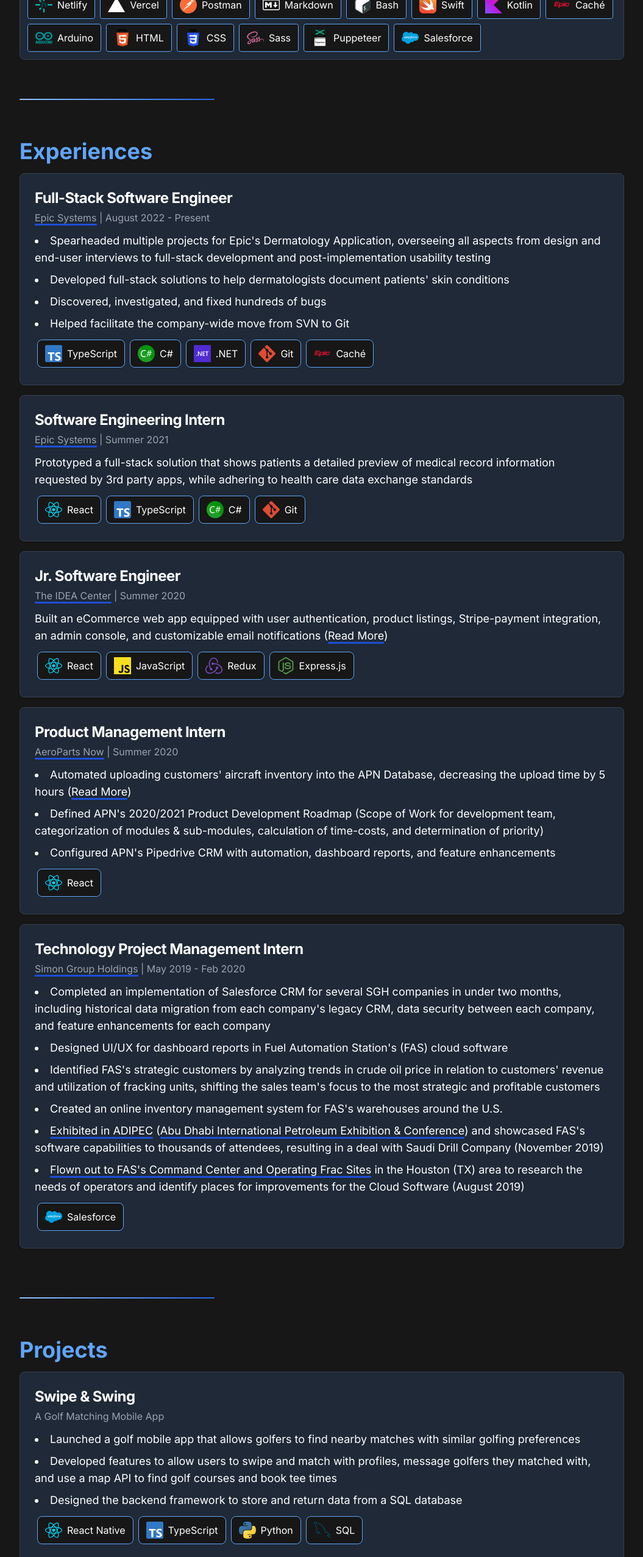
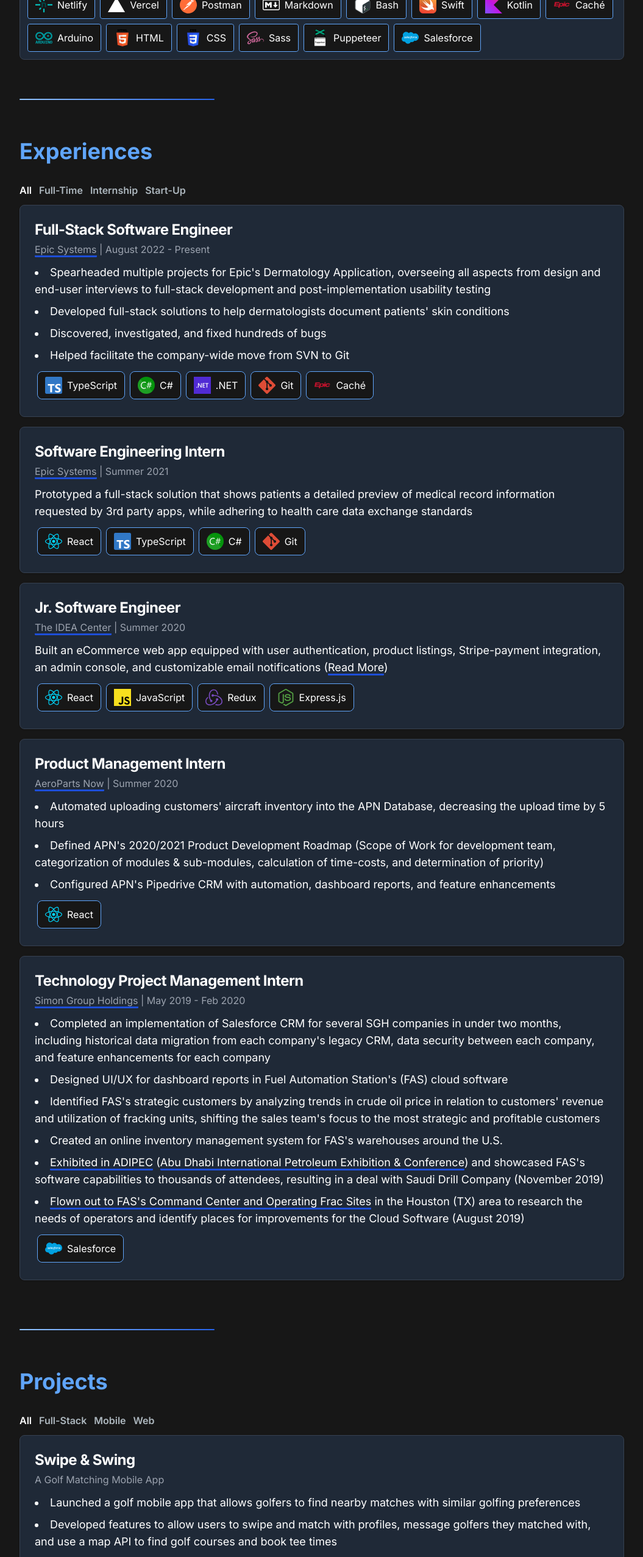
Before and after one commit to jaeyoungchang5/portfolio, a Next.js app: page / in a window 1280 px wide. Shown: the part 1304-3858 px from the top of the page at 61% size, without its empty margins (112-1167 px from the left). Built offline with nearby package versions, Linux system fonts and the light colour scheme.

Commit message:
add tab filtering for all sections

```diff
--- a/src/app/components/ExperiencesSection.tsx
+++ b/src/app/components/ExperiencesSection.tsx
@@ -1,17 +1,41 @@
-import React from 'react'
+'use client';
+import React, { useState, useTransition } from 'react'
 import Card from './Card';
 import { experiences } from '../content';
+import { ExpType, ITabProps } from '../types';
+import Tabs from './Tabs';
 
 
 const ExperiencesSection = () => {
+    const [tab, setTab] = useState(ExpType.All);
+    const [isPending, startTransition] = useTransition();
+    const tabs: ITabProps[] = [
+        { tab: ExpType.All, text: 'All' },
+        { tab: ExpType.FullTime, text: 'Full-Time' },
+        { tab: ExpType.Internship, text: 'Internship' },
+        { tab: ExpType.StartUp, text: 'Start-Up' },
+    ];
+
+    const handleTabChange = (skillType: ExpType) => {
+        startTransition(() => {
+            setTab(skillType);
+        });
+    };
+
     return (
         <section className='' id='experiences'>
             <div className="place-self-center text-slate-200 text-left justify-self-start">
                 <h2 className="text-4xl font-bold text-blue-400 mb-4">
                     Experiences
                 </h2>
+
+                <div className="justify-start mt-8 flex flex-row">
+                    <Tabs tabs={tabs} currentTab={tab} updateTabCallback={handleTabChange} />
+                </div>
+
                 <div className='flex flex-col'>
                     {experiences.map((experience, index) => {
+                        if (tab === ExpType.All || experience.type.includes(tab))
                             return (
                                 <Card
                                     key={index}
--- a/src/app/components/ProjectsSection.tsx
+++ b/src/app/components/ProjectsSection.tsx
@@ -1,16 +1,40 @@
-import React from 'react'
+'use client';
+import React, { useState, useTransition } from 'react'
 import Card from './Card';
 import { projects } from '../content';
+import { ITabProps, PrjType } from '../types';
+import Tabs from './Tabs';
 
 const ProjectsSection = () => {
+    const [tab, setTab] = useState(PrjType.All);
+    const [isPending, startTransition] = useTransition();
+    const tabs: ITabProps[] = [
+        { tab: PrjType.All, text: 'All' },
+        { tab: PrjType.FullStack, text: 'Full-Stack' },
+        { tab: PrjType.Mobile, text: 'Mobile' },
+        { tab: PrjType.Web, text: 'Web' },
+    ];
+
+    const handleTabChange = (skillType: PrjType) => {
+        startTransition(() => {
+            setTab(skillType);
+        });
+    };
+
 	return (
 		<section className='' id='projects'>
             <div className="place-self-center text-slate-200 text-left justify-self-start">
                 <h2 className="text-4xl font-bold text-blue-400 mb-4">
                     Projects
                 </h2>
+
+				<div className="justify-start mt-8 flex flex-row">
+					<Tabs tabs={tabs} currentTab={tab} updateTabCallback={handleTabChange} />
+				</div>
+
 				<div className='flex flex-col'>
 					{projects.map((project, index) => {
+						if (tab === PrjType.All || project.type.includes(tab))
 							return (
 								<Card
 									key={index}
--- a/src/app/components/SkillsSection.tsx
+++ b/src/app/components/SkillsSection.tsx
@@ -32,6 +32,7 @@
                 <div className="justify-start mt-8 flex flex-row">
                     <Tabs tabs={tabs} currentTab={tab} updateTabCallback={handleTabChange} />
                 </div>
+
                 <div className='justify-center lg:justify-start flex flex-row flex-wrap bg-gray-800 border border-gray-700 rounded-lg p-2'>
                     {skills.map((skill, index) => {
                         if (tab === SkillType.All || skill.skillType.includes(tab)) {
--- a/src/app/content.ts
+++ b/src/app/content.ts
@@ -1,4 +1,4 @@
-import { IButtonProps, ICardProps, SkillType } from "./types";
+import { ExpType, IButtonProps, ICardProps, PrjType, SkillType } from "./types";
 
 export const links: Array<IButtonProps> = [
     { link: "mailto:jaeyoungchang5@gmail.com", icon: 'Mail' },
@@ -7,7 +7,7 @@
     { text: 'Resume', link: '/files/resume.pdf', icon: 'Download', target: '_blank' }
 ];
 
-type Skills = IButtonProps & { skillType: number[] }
+type Skills = IButtonProps & { skillType: SkillType[] }
 
 export const skills: Array<Skills> = [
     { icon: 'TypeScript', skillType: [ SkillType.Languages, SkillType.Web, SkillType.Mobile ] },
@@ -47,7 +47,9 @@
     { icon: 'Salesforce', skillType: [ SkillType.Tools ] },
 ];
 
-export const experiences: ICardProps[] = [
+type Exps = ICardProps & { type: ExpType[] }
+
+export const experiences: Exps[] = [
     {
         title: 'Full-Stack Software Engineer',
         subtitle: '<a href="https://www.epic.com/" target="_blank" class="funderline">Epic Systems</a> | August 2022 - Present',
@@ -57,7 +59,8 @@
             'Discovered, investigated, and fixed hundreds of bugs',
             'Helped facilitate the company-wide move from SVN to Git',
         ],
-        technologies: ['TypeScript', 'CSharp', 'Dotnet', 'Git', 'Cache']
+        technologies: ['TypeScript', 'CSharp', 'Dotnet', 'Git', 'Cache'],
+        type: [ ExpType.FullTime ]
     },
     {
         title: 'Software Engineering Intern',
@@ -65,7 +68,8 @@
         bulletPoints: [
             'Prototyped a full-stack solution that shows patients a detailed preview of medical record information requested by 3rd party apps, while adhering to health care data exchange standards',
         ],
-        technologies: ['React', 'TypeScript', 'CSharp', 'Git']
+        technologies: ['React', 'TypeScript', 'CSharp', 'Git'],
+        type: [ ExpType.Internship ]
     },
     {
         title: 'Jr. Software Engineer',
@@ -73,17 +77,19 @@
         bulletPoints: [
             'Built an eCommerce web app equipped with user authentication, product listings, Stripe-payment integration, an admin console, and customizable email notifications (<a class="funderline" href="#idea-marketplace">Read More</a>)',
         ],
-        technologies: ['React', 'JavaScript', 'Redux', 'Express']
+        technologies: ['React', 'JavaScript', 'Redux', 'Express'],
+        type: [ ExpType.Internship, ExpType.StartUp ]
     },
     {
         title: 'Product Management Intern',
         subtitle: '<a class="funderline" href="https://aeropartsnow.com/" target="_blank">AeroParts Now</a> | Summer 2020',
         bulletPoints: [
-            'Automated uploading customers&apos; aircraft inventory into the APN Database, decreasing the upload time by 5 hours (<a class="funderline" href="#inventory-app">Read More</a>)',
+            'Automated uploading customers&apos; aircraft inventory into the APN Database, decreasing the upload time by 5 hours',
             'Defined APN&apos;s 2020/2021 Product Development Roadmap (Scope of Work for development team, categorization of modules & sub-modules, calculation of time-costs, and determination of priority)',
             'Configured APN&apos;s Pipedrive CRM with automation, dashboard reports, and feature enhancements',
         ],
-        technologies: ['React']
+        technologies: ['React'],
+        type: [ ExpType.Internship ]
     },
     {
         title: 'Technology Project Management Intern',
@@ -96,11 +102,14 @@
             '<a class="funderline" href="https://photos.app.goo.gl/osEqMRQajRicLNS5A" target="_blank">Exhibited in ADIPEC</a> (<a class="funderline" href="https://www.adipec.com/" target="_blank">Abu Dhabi International Petroleum Exhibition & Conference</a>) and showcased FAS&apos;s software capabilities to thousands of attendees, resulting in a deal with Saudi Drill Company (November 2019)',
             '<a class="funderline" href="https://photos.app.goo.gl/xUjRt96Y8C1HZKSFA" target="_blank">Flown out to FAS&apos;s Command Center and Operating Frac Sites</a> in the Houston (TX) area to research the needs of operators and identify places for improvements for the Cloud Software (August 2019)',
         ],
-        technologies: ['Salesforce']
+        technologies: ['Salesforce'],
+        type: [ ExpType.Internship ]
     }
 ];
 
-export const projects: ICardProps[] = [
+type Prjs = ICardProps & { type: PrjType[] }
+
+export const projects: Prjs[] = [
 	{
 		title: 'Swipe & Swing',
 		subtitle: 'A Golf Matching Mobile App',
@@ -109,7 +118,8 @@
 			'Developed features to allow users to swipe and match with profiles, message golfers they matched with, and use a map API to find golf courses and book tee times',
 			'Designed the backend framework to store and return data from a SQL database',
 		],
-		technologies: ['ReactNative', 'TypeScript', 'Python', 'SQL']
+		technologies: ['ReactNative', 'TypeScript', 'Python', 'SQL'],
+        type: [ PrjType.FullStack, PrjType.Mobile ]
 	},
 	{
 		title: 'Campus Wayzz',
@@ -119,7 +129,8 @@
 			'Led the development of the entire backend server with APIs, React middleware for the app, and the MongoDB database for all the mobile application&apos;s needs',
 			'Implemented a feature to allow users to create custom, shareable meetups (via link or app) with friends, from which users could see how far others were from their meetup destination via a map API',
 		],
-		technologies: ['ReactNative', 'TypeScript', 'Express', 'MongoDB']
+		technologies: ['ReactNative', 'TypeScript', 'Express', 'MongoDB'],
+        type: [ PrjType.FullStack, PrjType.Mobile ]
 	},
 	{
 		title: 'My Portfolio',
@@ -127,7 +138,8 @@
 		bulletPoints: [
 			'Deployed my own personal website created from scratch with Next.js, Tailwind CSS, and Vercel',
 		],
-		technologies: ['Next', 'React', 'TypeScript', 'Vercel', 'Tailwind']
+		technologies: ['Next', 'React', 'TypeScript', 'Vercel', 'Tailwind'],
+        type: [ PrjType.Web ]
 	},
 	{
 		title: 'Notre Dame Menu Text App',
@@ -137,7 +149,8 @@
 			'Users can securely login/signup and configure a detailed schedule for menu text notifications. Schedules can be made for each day of the week (Sunday - Saturday). For each day, the user will choose the meal (Breakfast, Lunch, Dinner), the dining hall (North Dining Hall or South Dining Hall), and the notification time.',
 			'Admin can post, delete, and edit menus for a dining hall&apos;s meal on any given date.',
 		],
-		technologies: ['React', 'JavaScript', 'Express', 'MongoDB']
+		technologies: ['React', 'JavaScript', 'Express', 'MongoDB'],
+        type: [ PrjType.FullStack, PrjType.Web ]
 	},
 	{
 		title: 'Inventory Upload Assistance App',
@@ -147,7 +160,8 @@
 			'This app imports a CSV file of inventory items, merges parts&apos; <em>Quantities</em> if their <em>Part Number</em>, <em>Serial Number</em>, <em>Condition Code</em>, and <em>Warehouse Location</em> are the same, and exports the merged inventory in multiple CSV files (960 inventory items per file)',
 			'Used this app to deal with inventory in the range of 10,000 - 90,000 inventory items',
 		],
-		technologies: ['React', 'Express', 'HTML', 'CSS']
+		technologies: ['React', 'Express', 'HTML', 'CSS'],
+        type: [ PrjType.FullStack, PrjType.Web ]
 	},
 	{
 		title: 'Instagram Insights',
@@ -156,6 +170,7 @@
 			'Developed a web app that scrapes your Instagram followers & following (via a Headless Browser), and returns a list of users who are not following you back & users who have unfollowed you',
 			'Instagram doesn&apos;t have a public API that can be used to gather a list of followers, following, unfollowed, and not following back',
 		],
-		technologies: ['JavaScript', 'Express', 'Puppeteer', 'HTML', 'CSS']
+		technologies: ['JavaScript', 'Express', 'Puppeteer', 'HTML', 'CSS'],
+        type: [ PrjType.FullStack, PrjType.Web ]
 	}
 ];
--- a/src/app/types.ts
+++ b/src/app/types.ts
@@ -69,3 +69,17 @@
     Tools,
     Hobbies,
 }
+
+export enum ExpType {
+    All,
+    FullTime,
+    Internship,
+    StartUp
+}
+
+export enum PrjType {
+    All,
+    FullStack,
+    Web,
+    Mobile,
+}
```
Lines whose indentation alone changed are shown as unchanged.
